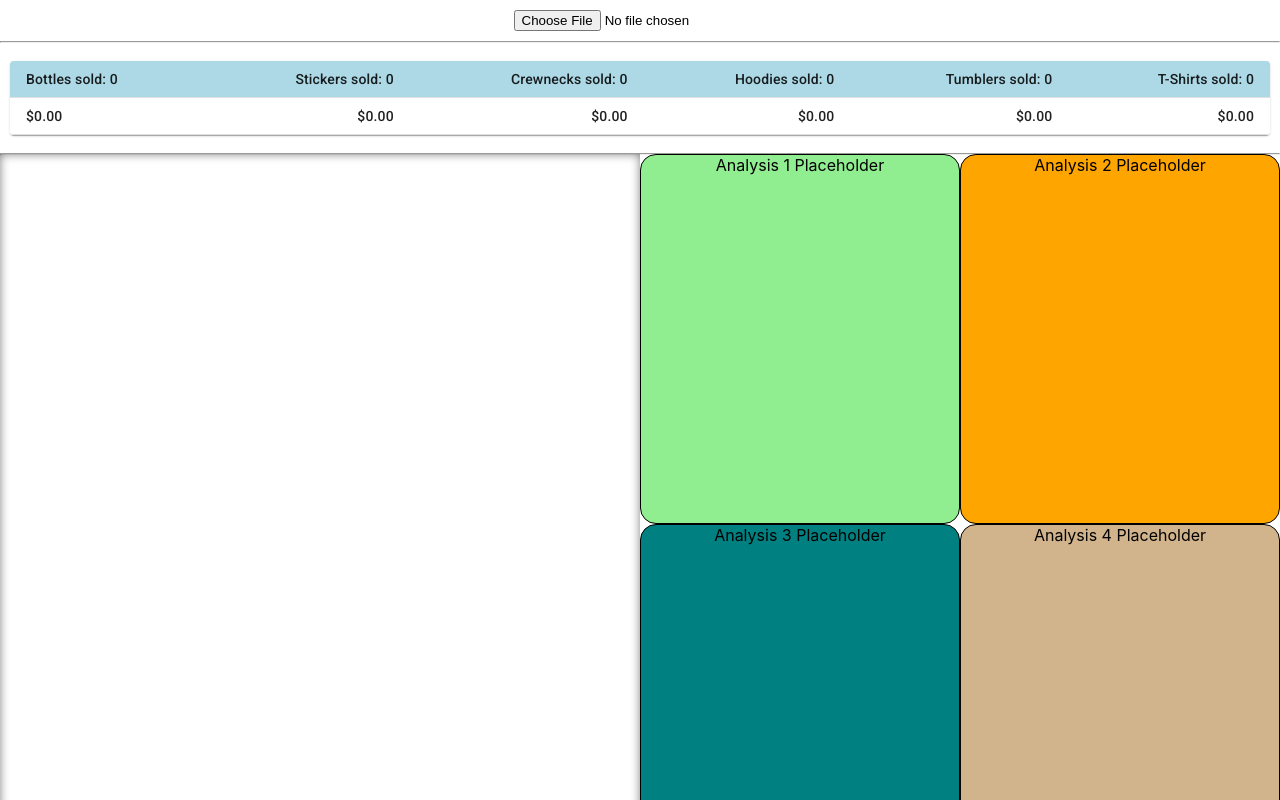
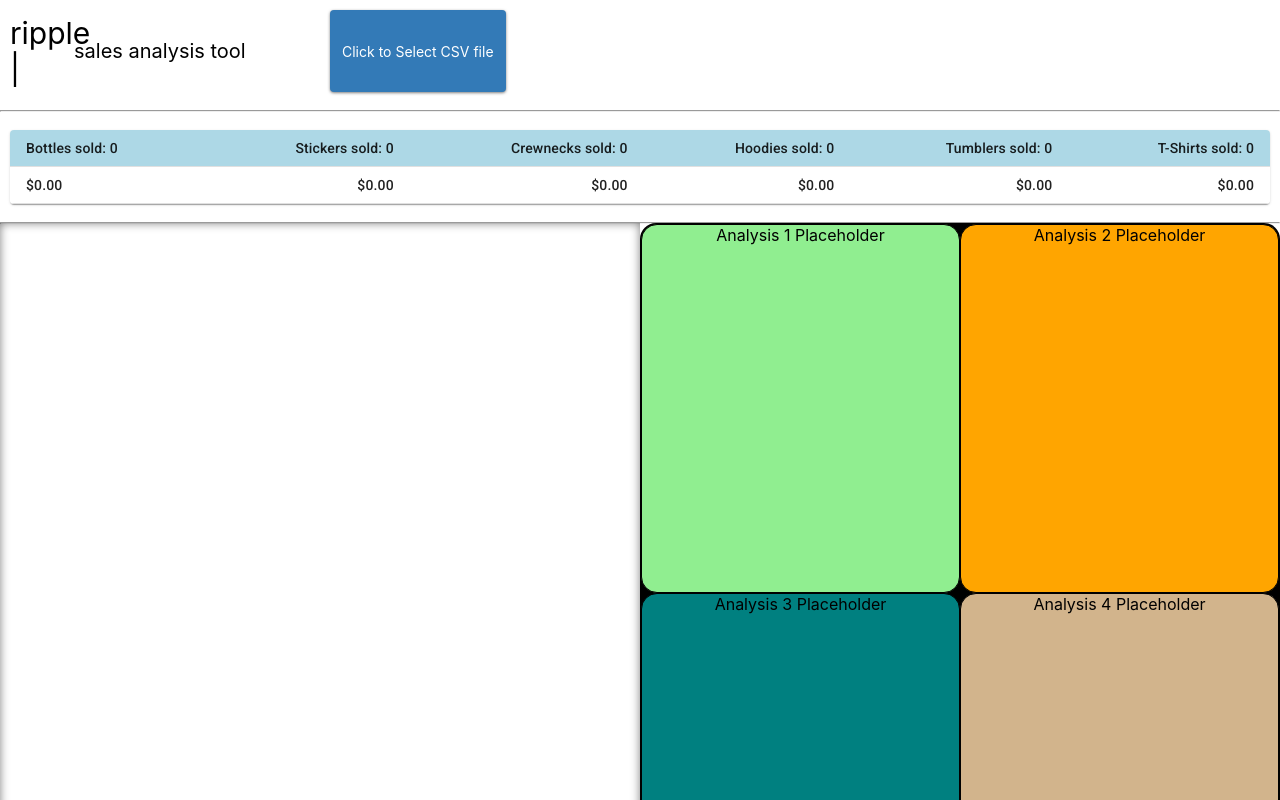
Before and after one commit to arulmathur/rippleanalysis, a React (Create React App) app: page / in a window 1280 px wide. Shown: the top 800 px of the page. Built offline with nearby package versions, Linux system fonts and the light colour scheme.

Commit message:
Visual updates

```diff
--- a/src/App.js
+++ b/src/App.js
@@ -97,8 +97,23 @@ function App() {
 
   return (
     <div style={{ textAlign: "center" }}>
-      <input type="file" name="file" accept='.csv' onChange={handleFile} style={{ display: "block", margin: "10px auto" }}>
-      </input>
+
+      <div style={{ display: "flex" }}>
+        <p style={{ width: "5%", textAlign: "left", margin: "15px 10px", fontSize: "30px" }}>ripple | </p>
+        <div style={{
+          width: "20%", textAlign: "left", margin: "15px -10px", fontSize: "20px", display: "flex", alignItems: "center"
+        }}>sales analysis tool</div>
+        <label htmlFor="file-upload" style={{ display: "inline-flex", justifyContent: "center", alignItems: "center", backgroundColor: "#337ab7", color: "#fff", cursor: "pointer", padding: "6px 12px", border: "none", borderRadius: "4px", fontSize: "14px", fontWeight: 400, boxShadow: "0px 1px 3px rgba(0, 0, 0, 0.5)", margin: "10px" }}
+          onMouseEnter={(e) => { e.target.style.backgroundColor = "#23527c" }}
+          onMouseLeave={(e) => { e.target.style.backgroundColor = "#337ab7" }}
+          onMouseDown={(e) => { e.target.style.backgroundColor = "#1b4d7e"; e.target.style.boxShadow = "inset 0px 1px 3px rgba(0, 0, 0, 0.5)" }}
+          onMouseUp={(e) => { e.target.style.backgroundColor = "#337ab7"; e.target.style.boxShadow = "none" }}>
+          Click to Select CSV file
+          <input id="file-upload" type="file" accept=".csv" onChange={handleFile} style={{ display: "none" }} />
+        </label>
+
+
+      </div>
 
       <hr></hr>
       <div style={{ padding: 10 }}>
@@ -155,7 +170,7 @@ function App() {
           </div>
         </div>
 
-        <div style={{ width: "50%" }}>
+        <div style={{ width: "50%", backgroundColor: "black", padding: "1px", borderRadius: "1em" }}>
           <div style={{ display: "flex", flexWrap: "wrap", width: "100%", height: "100%" }}>
             <div style={{ flexBasis: "50%", height: "50%", boxSizing: "border-box", border: "1px solid black", borderRadius: "1em", backgroundColor: "lightgreen" }}>
               Analysis 1 Placeholder
```
